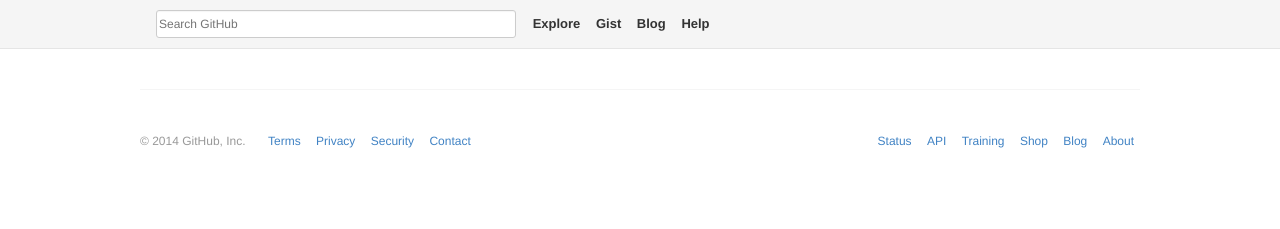
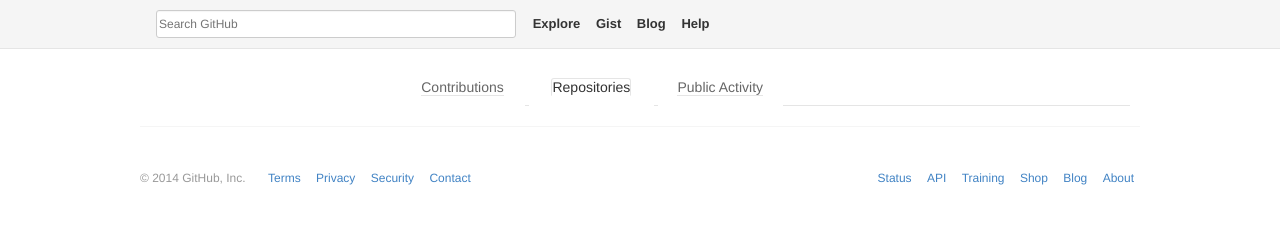
Before and after one commit to NicerHugs/github-profile-mockup, a website with bundled scripts: page index.html in a window 1280 px wide. Built offline with nearby package versions, Linux system fonts and the light colour scheme; no server answers; some icons are missing.

Commit message:
finished tab styles

```diff
--- a/app/styles/main.scss
+++ b/app/styles/main.scss
@@ -234,7 +234,57 @@ section {
 
 .main-content {
   margin-left: 260px;
-  width: 550px;
+  width: 730px;
+
+  .main-tabs {
+    border-bottom: 1px solid $border-color;
+    width: 100%;
+  }
+
+  ul {
+    list-style-type: none;
+    margin: 0;
+    padding: 0;
+  }
+
+  li {
+    background: #fff;
+    display: inline-block;
+    height: 36px;
+    position: relative;
+    text-align: center;
+    top: 1px;
+    width: 125px;
+
+    a {
+      color: $primary-color;
+      line-height: 35px;
+      padding: 10px 0;
+
+      &:hover {
+        text-decoration: none;
+      }
+
+      &:focus {
+        color: $strong-color;
+      }
+    }
+
+    span {
+      border-bottom: solid 1px $border-color;
+      border-radius: 3px 3px 0 0;
+      font-size: 14px;
+      height: 36px;
+      line-height: 34px;
+      width: 100%;
+    }
+
+    .active {
+      border: solid 1px $border-color;
+      border-bottom: solid 1px #fff;
+      color: $strong-color;
+    }
+  }
 }
 
 // ===========FOOTER============
--- a/index.html
+++ b/index.html
@@ -64,8 +64,13 @@
         </div>
       </section>
       <section class="main-content">
-        <ul>
-        </ul>
+        <div class="main-tabs">
+          <ul>
+            <li><a href="#"><span class="octicon octicon-diff-added"> Contributions</span></a></li>
+            <li><a href="#"><span class="octicon octicon-repo active"> Repositories</span></a></li>
+            <li><a href="#"><span class="octicon octicon-rss"> Public Activity</span></a></li>
+          </ul>
+        </div>
         <div class="repos">
         <script type="text/template" id="templates-repos">
           <div class="repo">
```
Also changed, not shown: dist/styles/main.css.
